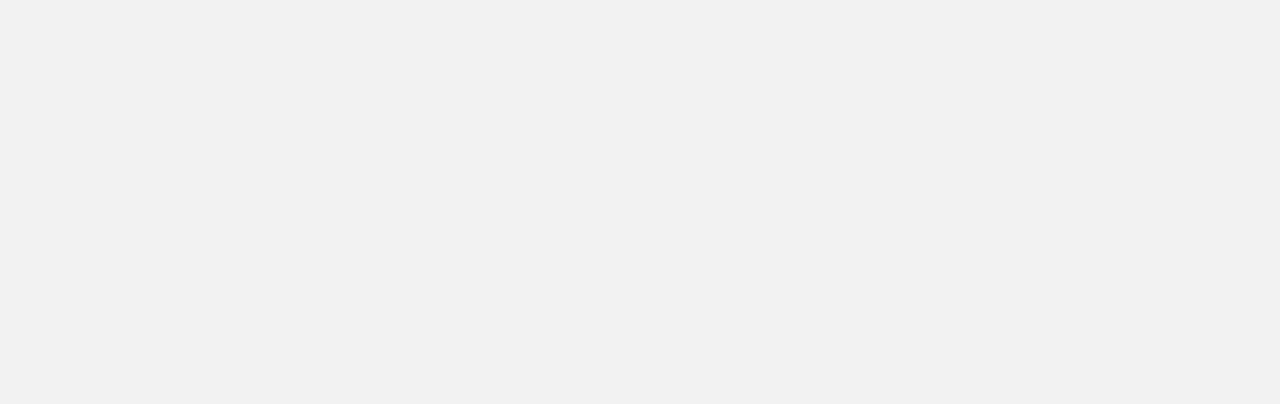
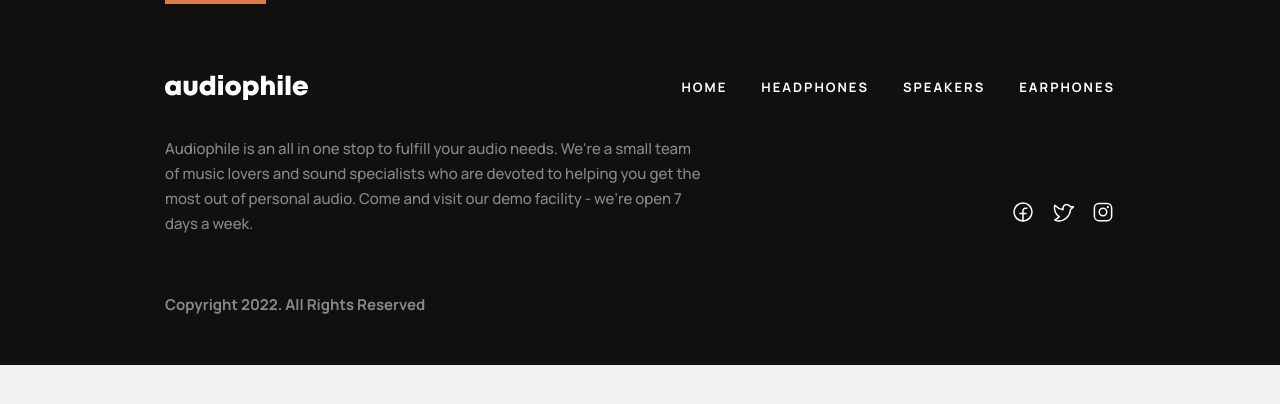
Before and after one commit to Flaviojcf/audiophile_e-commerce, a React (Vite) app: page / in a window 1280 px wide. Shown: the top 404 px of the page. Built offline with nearby package versions, Linux system fonts and the light colour scheme.

Commit message:
feat: add global Footer component

```diff
--- a/src/App.tsx
+++ b/src/App.tsx
@@ -1,13 +1,14 @@
 import { ThemeProvider } from "styled-components";
+import { Footer } from "./components/Footer";
 import { GlobalStyle } from "./styles/global";
 import { defaultTheme } from "./styles/theme/default";
 
-function App() {
+function App () {
   return (
-  <ThemeProvider theme={defaultTheme}>
-    <GlobalStyle />
-
-  </ThemeProvider>
+    <ThemeProvider theme={defaultTheme}>
+      <GlobalStyle />
+      <Footer />
+    </ThemeProvider>
   )
 }
 
--- /dev/null
+++ b/src/components/Footer/index.tsx
@@ -0,0 +1,59 @@
+import { CopyrightText, FooterContainer, FooterContainerHeader, Rectangle, SocialsContainer } from "./styles";
+
+import audioPhileImg from '../../../public/assets/audiophile.svg'
+import { FacebookLogo, InstagramLogo, TwitterLogo } from "phosphor-react";
+
+export function Footer () {
+    return (
+        <FooterContainer>
+            <Rectangle />
+
+            <FooterContainerHeader>
+                <img src={audioPhileImg} alt="Audiophile logo" />
+                <ul>
+                    <li>
+                        <a href="#">HOME</a>
+                    </li>
+                    <li>
+                        <a href="#">HEADPHONES</a>
+                    </li>
+                    <li>
+                        <a href="#">SPEAKERS</a>
+                    </li>
+                    <li>
+                        <a href="#">EARPHONES</a>
+                    </li>
+                </ul>
+            </FooterContainerHeader>
+
+            <p>
+                Audiophile is an all in one stop to fulfill your audio needs.
+                We're a small team of music lovers and sound specialists who are devoted to helping you get the most out of personal audio.
+                Come and visit our demo facility - we’re open 7 days a week.
+            </p>
+
+            <CopyrightText>
+                Copyright 2022. All Rights Reserved
+            </CopyrightText>
+
+            <SocialsContainer>
+                <li>
+                    <a href="#">
+                        <FacebookLogo size={24} />
+                    </a>
+                </li>
+                <li>
+                    <a href="#">
+                        <TwitterLogo size={24} />
+                    </a>
+                </li>
+                <li>
+                    <a href="#">
+                        <InstagramLogo size={24} />
+                    </a>
+                </li>
+            </SocialsContainer>
+
+        </FooterContainer>
+    )
+}
--- /dev/null
+++ b/src/components/Footer/styles.ts
@@ -0,0 +1,159 @@
+import styled from "styled-components";
+
+export const FooterContainer = styled.footer`
+    position: relative;
+    overflow: hidden;
+
+    display: flex;
+    flex-direction: column;
+
+    width: 100%;
+    padding: 0 10.3125rem 3rem;
+
+    background-color: ${({ theme }) => theme.colors["black-100"]};
+    color: ${({ theme }) => theme.colors.white};
+
+    > p {
+        margin-top: 2.25rem;
+        max-width: 33.75rem;
+
+        font-weight: 500;
+        font-size: 0.9375rem;
+        line-height: 25px;
+
+        opacity: 0.5;
+    }
+
+    @media (max-width: 1024px) and (min-width: 520px) {
+        padding: 0 2.5rem 2.5rem;
+
+        > p {
+            max-width: 100%;
+        }
+    }
+
+    @media (max-width: 520px) {
+        padding: 0 1.5rem 2.5rem;
+
+        > p {
+            max-width: 100%;
+        }
+    }
+`
+
+export const Rectangle = styled.div`
+    height: 4px;
+    width: 101px;
+
+    background-color: ${({ theme }) => theme.colors["orange-300"]};
+
+    @media (max-width: 520px) {
+        margin: 0 auto
+    }
+`
+
+export const FooterContainerHeader = styled.header`
+    margin-top: 4.4375rem;
+
+    display: flex;
+    align-items: center;
+    justify-content: space-between;
+
+    > svg {
+        width: 8.9375rem;
+        height: 1.5625rem;
+    }
+
+    > ul {
+        display: flex;
+        align-items: center;
+        gap: 2.125rem;
+
+        > li > a {
+            font-family: 'Manrope', sans-serif;
+            font-weight: 700;
+            font-size: 0.8125rem;
+            line-height: 25px;
+            letter-spacing: 2px;
+            text-transform: uppercase;
+            text-decoration: none;
+
+            color: ${({ theme }) => theme.colors.white};
+
+            &:hover {
+                transition: color 0.2s;
+                color: ${({ theme }) => theme.colors["orange-300"]};
+            }
+        }
+    }
+
+    @media (max-width: 1024px) and (min-width: 520px) {
+        margin-top: 3.5rem;
+
+        flex-direction: column;
+        align-items: flex-start;
+        justify-content: initial;
+        gap: 2rem;
+    }
+
+    @media (max-width: 520px) {
+        margin-top: 3.25rem;
+
+        flex-direction: column;
+        align-items: center;
+        justify-content: initial;
+        gap: 3rem;
+
+        > ul {
+            display: flex;
+            flex-direction: column;
+            align-items: center;
+            gap: 1rem;
+        }
+    }
+`
+
+export const SocialsContainer = styled.ul`
+    display: flex;
+    align-items: center;
+    gap: 1rem;
+
+    position: absolute;
+    right: 10.3125rem;
+    bottom: 8.5rem;
+
+    > li > a {
+        color: ${({ theme }) => theme.colors.white};
+
+        &:hover {
+            transition: color 0.2s;
+            color: ${({ theme }) => theme.colors["orange-300"]};
+        }
+    }
+
+    @media (max-width: 1024px) and (min-width: 520px) {
+        bottom: 2.5rem;
+        right: 2.5rem;
+    }
+
+    @media (max-width: 520px) {
+        position: static;
+        margin: 3rem auto 0;
+    }
+
+`
+
+export const CopyrightText = styled.span`
+    display: inline-block;
+    margin-top: 3.5rem;
+
+    font-weight: 700;
+    font-size: 0.9375rem;
+    line-height: 25px;
+
+    opacity: 0.5;
+
+    @media (max-width: 520px) {
+        margin: 3rem auto 0;
+    }
+`
```
Also changed, not shown: public/assets/audiophile.svg (added).
